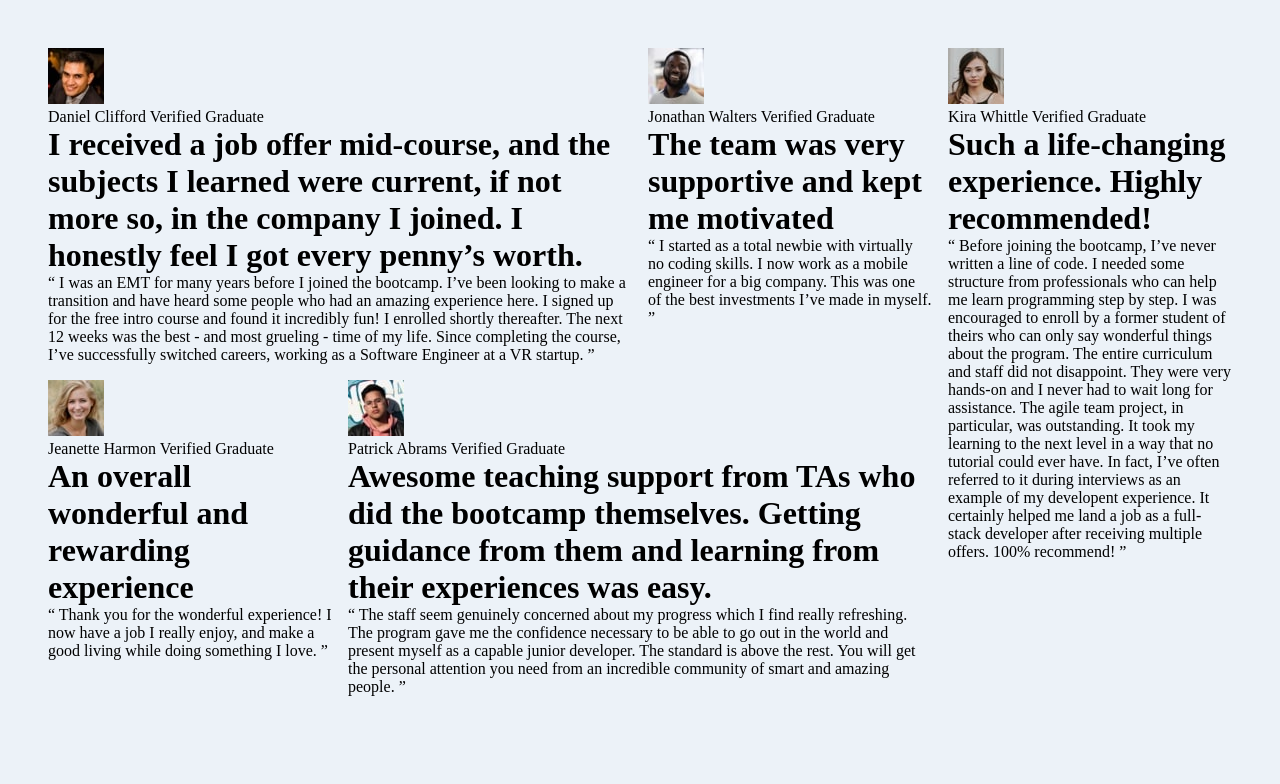
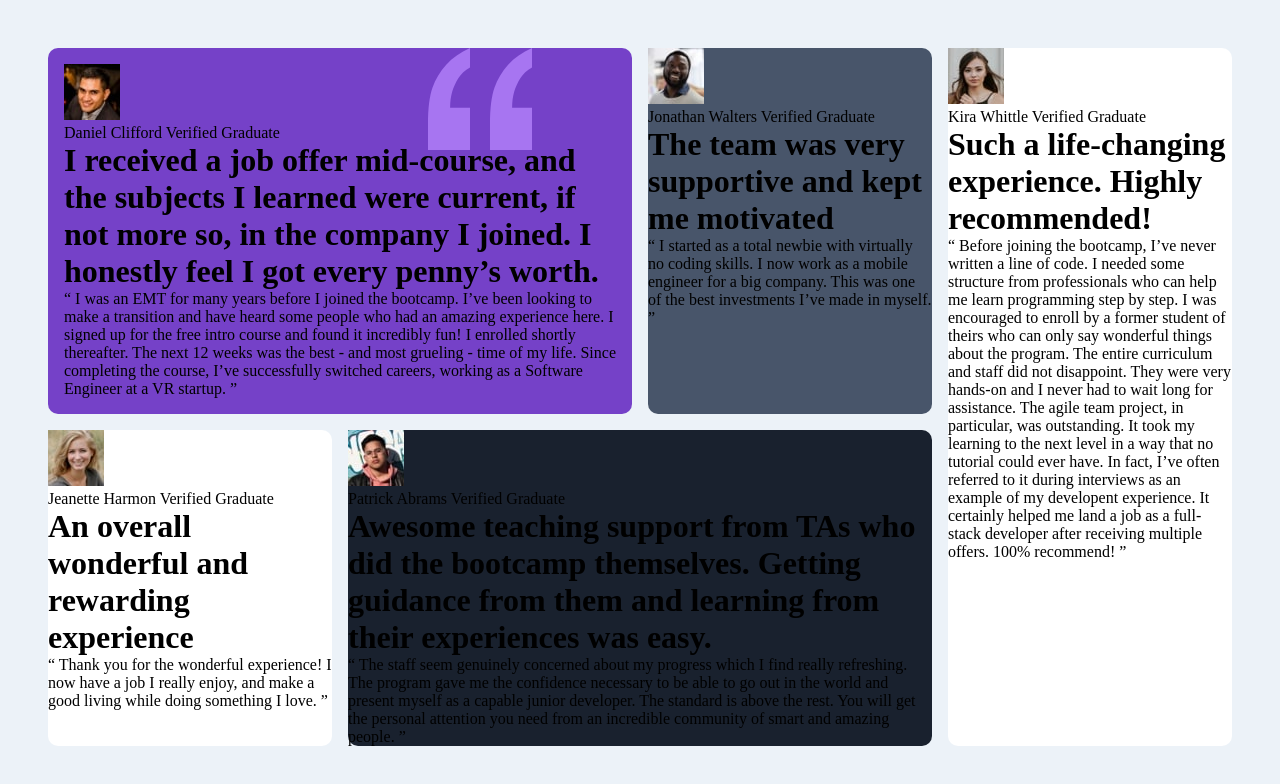
Before and after one commit to Neel-07/Testimonials-Grid-Section, a plain HTML site: page index.html in a window 1280 px wide. Drawn offline with Linux system fonts and the light colour scheme.

Commit message:
background of the cards done

```diff
--- a/style.css
+++ b/style.css
@@ -22,22 +22,38 @@ main{
 
 .card1{
    grid-column: 1/3;
+   background-color: hsl(263, 55%, 52%);
+   border-radius: 10px;
+   padding:1rem;
+   background-image: url('./images/bg-pattern-quotation.svg');
+   background-repeat: no-repeat;
+   background-position: right 100px top ;
+}
+
+.card1{
+
 }
 
 .card2{
-
+    background-color: hsl(217, 19%, 35%);
+    border-radius: 10px;
 }
 
 .card3{
     grid-column: 4/5;
     grid-row: 1/3;
+    background-color: hsl(0, 0%, 100%);
+    border-radius: 10px;
 }
 
 .card4{
-
+    background-color: hsl(0, 0%, 100%);
+    border-radius: 10px;
 }
 
 .card5{
     grid-column-start: 2;
     grid-column-end: 4;
+    background-color: hsl(219, 29%, 14%);
+    border-radius: 10px;
 }
```
